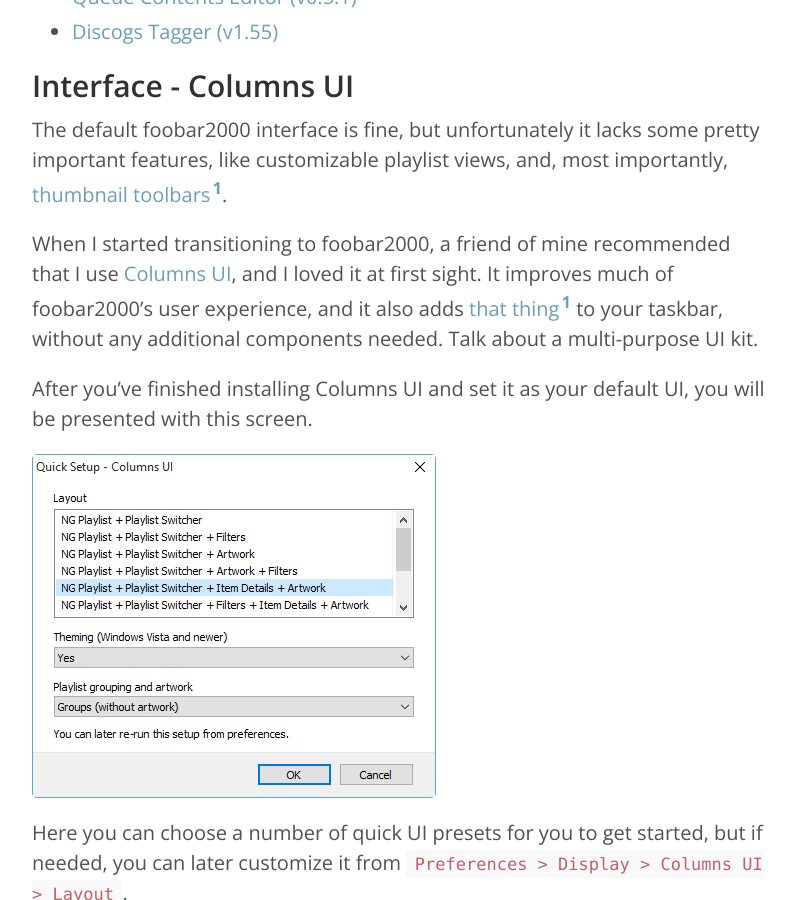
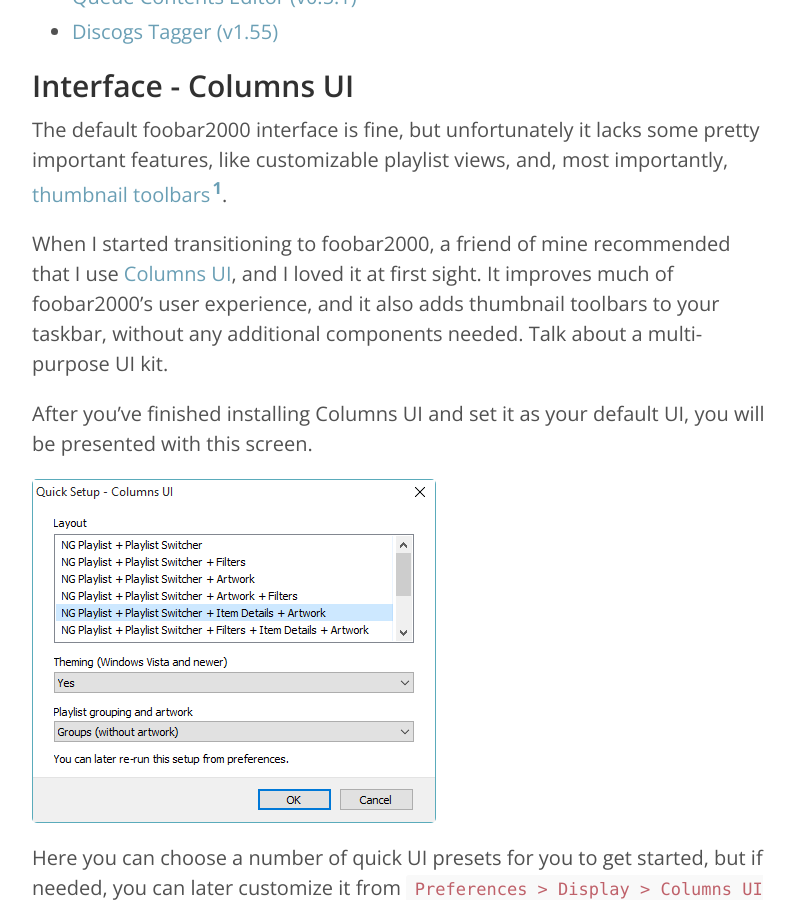
Before and after one commit to resir014/resir014.github.io, a Jekyll site: the page built from _posts/2015/2015-11-08-the-ultimate-foobar2000-setup.md, in a window 1280 px wide and 900 px high, scrolled down 1601 px. Shown: the whole window, without its empty margins (238-1033 px from the left). Built offline with Jekyll 4.4.1, drawn with Linux system fonts in a browser that asks for light colours; comment, search, counter and statistics services are not loaded; some of the changed lines change nothing that is shown.

Commit message:
Updated: The Ultimate foobar2000 Setup*
Added shorthand urls for redirection, as well as fixed some wording.

```diff
--- a/_posts/2015/2015-11-08-the-ultimate-foobar2000-setup.md
+++ b/_posts/2015/2015-11-08-the-ultimate-foobar2000-setup.md
@@ -2,7 +2,10 @@
 layout: post
 title: "The Ultimate foobar2000 Setup*"
 lead: "*) Well, according to me, at least."
-redirect_from: /blog/2015/11/08/the-ultimate-foobar2000-setup/
+redirect_from:
+  - /blog/2015/11/08/the-ultimate-foobar2000-setup/
+  - /foobar2000
+  - /fb2k
 tags:
   - music
   - foobar2000
@@ -36,7 +39,7 @@
 
 The default foobar2000 interface is fine, but unfortunately it lacks some pretty important features, like customizable playlist views, and, most importantly, [thumbnail toolbars]({{ site.baseurl }}/public/images/blog/2015/the-ultimate-foobar2000-setup/2015-11-07_00-03-28.png)[^fn-thumbbars].
 
-When I started transitioning to foobar2000, a friend of mine recommended that I use [Columns UI](http://yuo.be/columns.php), and I loved it at first sight. It improves much of foobar2000's user experience, and it also adds [that thing]({{ site.baseurl }}/public/images/blog/2015/the-ultimate-foobar2000-setup/2015-11-07_00-03-28.png)[^fn-thumbbars] to your taskbar, without any additional components needed. Talk about a multi-purpose UI kit.
+When I started transitioning to foobar2000, a friend of mine recommended that I use [Columns UI](http://yuo.be/columns.php), and I loved it at first sight. It improves much of foobar2000's user experience, and it also adds thumbnail toolbars to your taskbar, without any additional components needed. Talk about a multi-purpose UI kit.
 
 After you've finished installing Columns UI and set it as your default UI, you will be presented with this screen.
 
```
